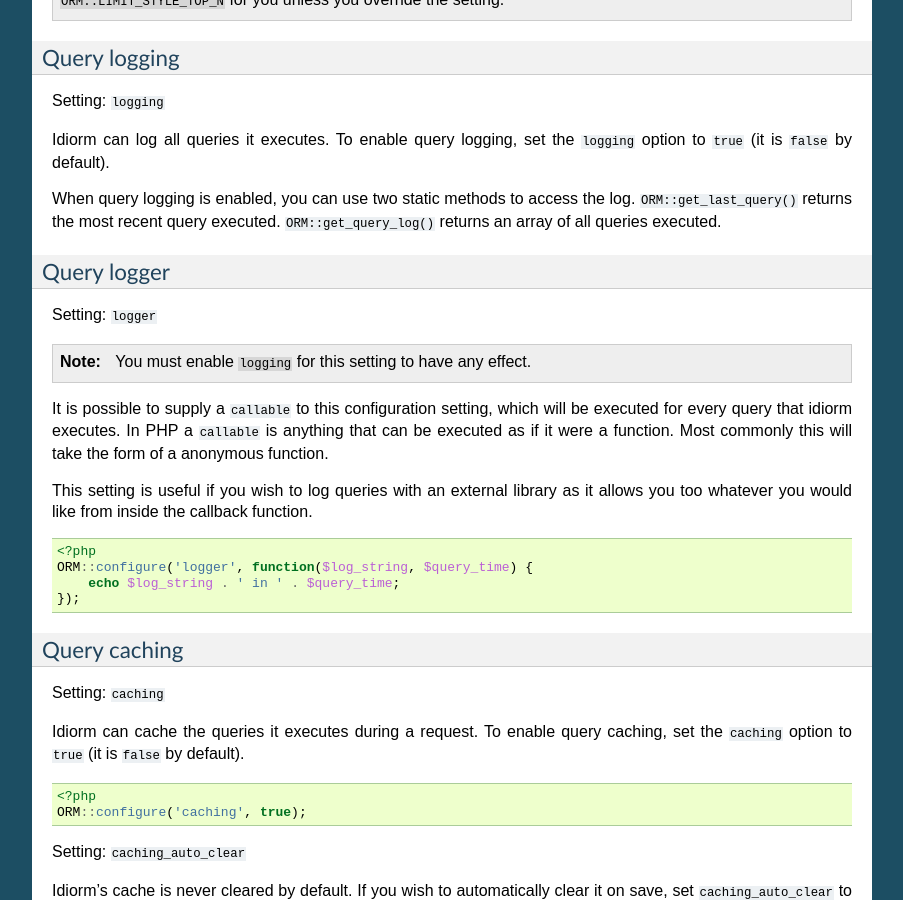
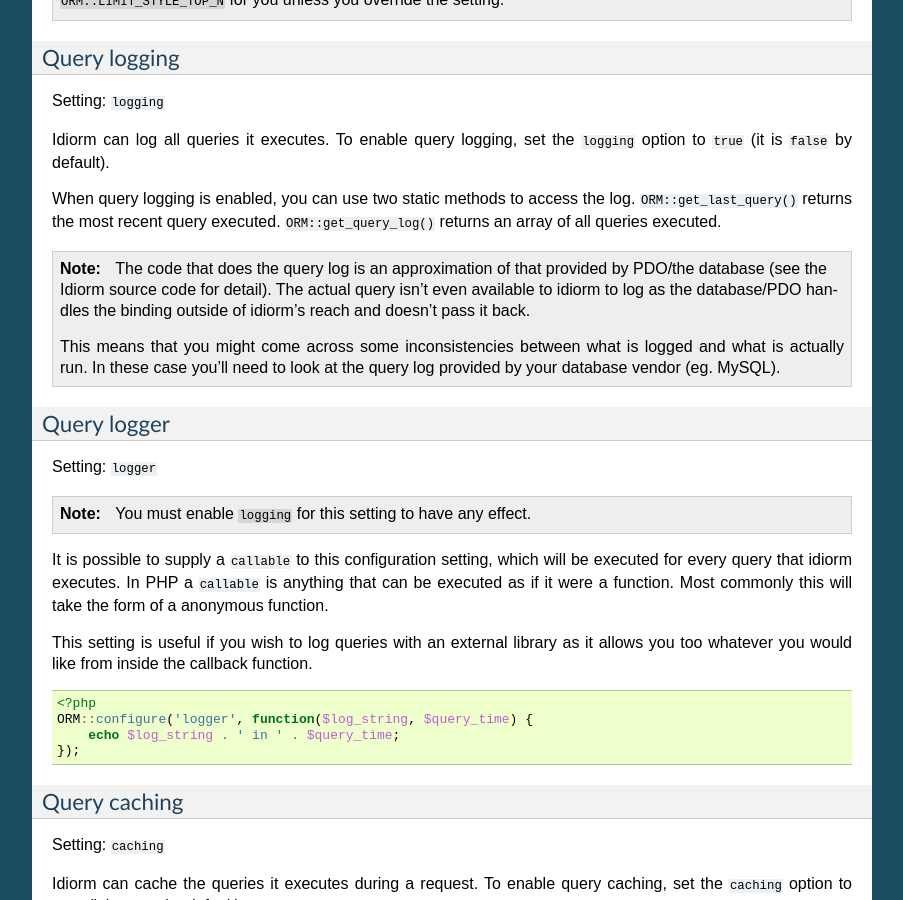
Before and after one commit to j4mie/idiorm, a Sphinx documentation site: the page built from docs/configuration.rst, in a window 1280 px wide and 900 px high, scrolled down 3625 px. Shown: the whole window, without its empty margins (198-1101 px from the left). Built offline with Sphinx 7.4.7, drawn with Linux system fonts in a browser that asks for light colours; pages that are not in the unit, such as notebooks, are missing from menus.

Commit message:
#307 document query logging shortcomings

```diff
--- a/docs/configuration.rst
+++ b/docs/configuration.rst
@@ -254,6 +254,17 @@ the log. ``ORM::get_last_query()`` returns the most recent query
 executed. ``ORM::get_query_log()`` returns an array of all queries
 executed.
 
+.. note::
+
+    The code that does the query log is an approximation of that provided by PDO/the
+    database (see the Idiorm source code for detail). The actual query isn't even available
+    to idiorm to log as the database/PDO handles the binding outside of idiorm's reach and
+    doesn't pass it back.
+
+    This means that you might come across some inconsistencies between what is logged and
+    what is actually run. In these case you'll need to look at the query log provided by
+    your database vendor (eg. MySQL).
+
 Query logger
 ^^^^^^^^^^^^
 
```
